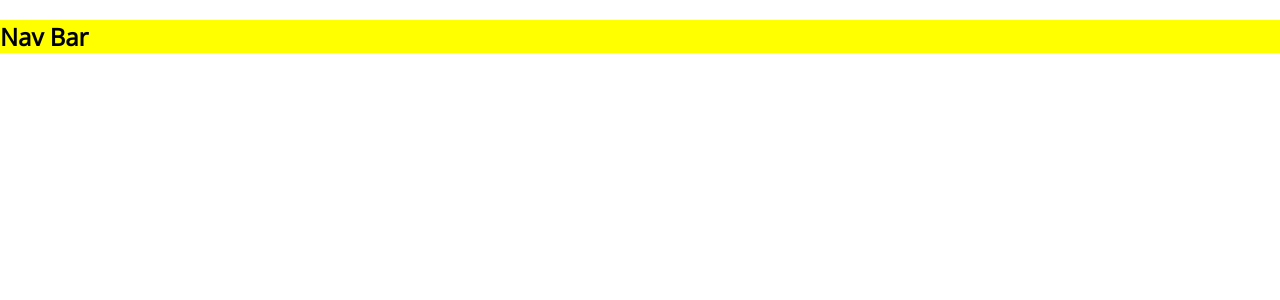
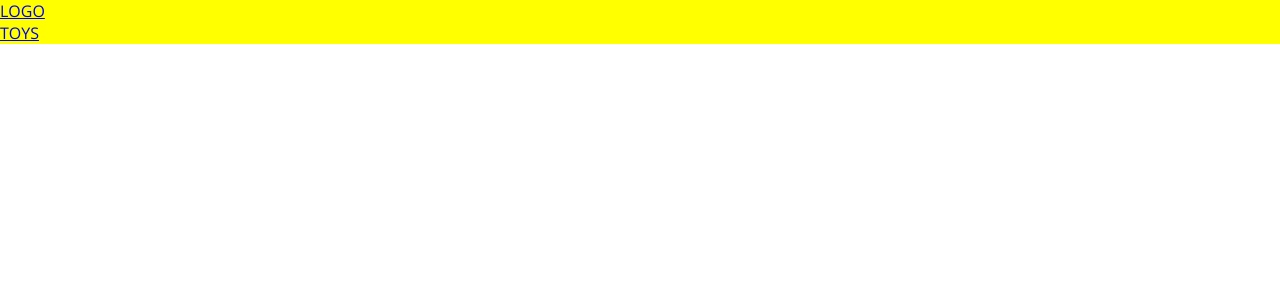
Before and after one commit to LubaGmail/react-store, a React (Create React App) app: page / in a window 1280 px wide. Shown: the top 300 px of the page. Built offline with nearby package versions, Linux system fonts and the light colour scheme.

Commit message:
Link added to Nav

```diff
--- a/src/App.js
+++ b/src/App.js
@@ -1,21 +1,12 @@
 import { Routes, Route } from 'react-router-dom';
-import { Outlet } from "react-router-dom";
 
+import Nav from './components/navigation/nav'
 import Home from './components/routes/home/home';
 
-const Toys = () => {
+export const Toys = () => {
   return (
     <>
       <h2>Toys</h2>
-    </>
-  )
-}
-
-export const Nav = () => {
-  return (
-    <>
-      <h2 style={{ backgroundColor: 'yellow' }}>Nav Bar</h2>
-      <Outlet />
     </>
   )
 }
--- /dev/null
+++ b/src/components/navigation/nav.js
@@ -0,0 +1,23 @@
+import { Outlet, Link } from "react-router-dom"
+
+const Nav = () => {
+
+    return (
+        <>
+            <div className="nav" style={{background: 'yellow'}} >
+                <Link to='/home' className="logo" >
+                    <div>LOGO</div>
+                </Link>
+                <div className="navLinks">
+                    <Link to='/toys' className="navLink">
+                        TOYS
+                    </Link>
+                </div>
+
+            </div>
+            <Outlet />
+        </>
+    )
+}
+
+export default Nav
```
Also changed, not shown: 1 other file (tests, documents, lock files or other folders).
